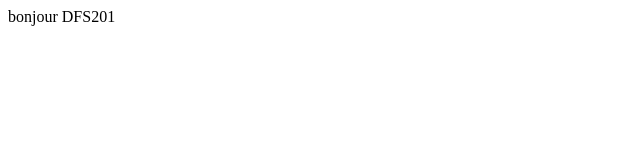
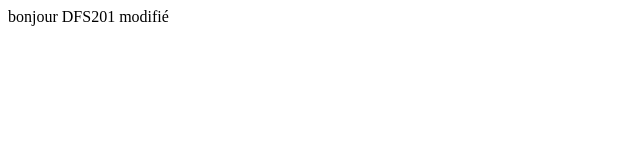
Before and after one commit to Mohamed-Ayoub-HAJJAR/tp_fs202, a plain HTML site: page index.html in a window 1280 px wide. Shown: the full height of the page, 0-640 px from the left. Drawn offline with Linux system fonts and the light colour scheme.

Commit message:
message fetch et merge

```diff
--- a/index.html
+++ b/index.html
@@ -1 +1 @@
-<p>bonjour DFS201</p>
+<p>bonjour DFS201 modifié</p>
```
